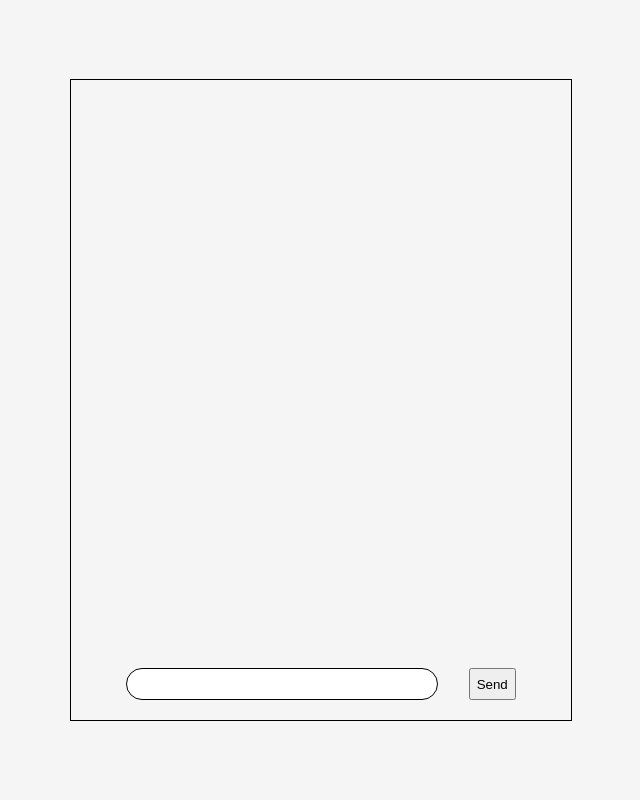
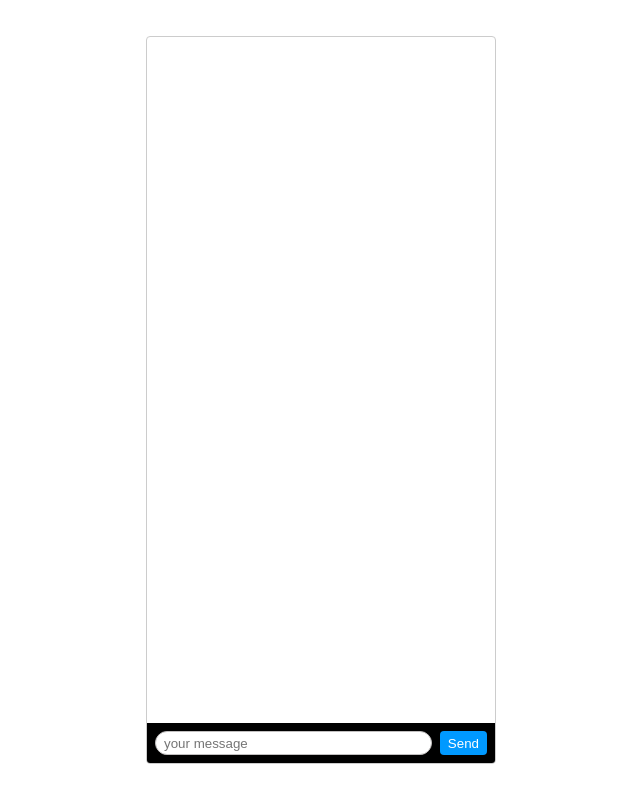
Before and after one commit to Sergi-Virgili/node-simple-chat, a website: page client/index.html in a window 1280 px wide. Shown: the whole page, without its empty margins (319-959 px from the left). Drawn offline with Linux system fonts and the light colour scheme.

Commit message:
Refactor chat UI

```diff
--- a/client/index.html
+++ b/client/index.html
@@ -16,7 +16,7 @@
 
         socket.on("chat message", (msg, lastID) => {
             const messages = document.getElementById("messages")
-            const item = `<li>${lastID} - ${msg}</li>`
+            const item = `<li>${msg}</li>`
             messages.insertAdjacentHTML('beforeend',item)
             socket.auth.serverOffset = lastID
         });
@@ -35,12 +35,13 @@
     </script>
 </head>
 <body>
-    <main>
+    <section id="chat">
         <ul id="messages">
         </ul>
         <form id="form" action="">
-            <input type="text" name="message" id="input"> <button type="submit">Send</button>
+            <input type="text" name="message" id="input" placeholder="your message" autocomplete="off">
+            <button type="submit">Send</button>
         </form>
-    </main>
+    </section>
 </body>
 </html>
--- a/client/styles.css
+++ b/client/styles.css
@@ -1,43 +1,76 @@
+*,
+*::before,
+*::after {
+    box-sizing: border-box;
+}
+
+:root {
+    color-scheme: light dark;
+}
+
 body {
     margin: 0;
-    padding: 0;
-    font-family: sans-serif;
-    background-color: #f5f5f5;
-    box-sizing: border-box;
+    padding: 36px;
+    font-family: system-ui, -apple-system, BlinkMacSystemFont, 'Segoe UI', Roboto, Oxygen, Ubuntu, Cantarell, 'Open Sans', 'Helvetica Neue', sans-serif;
+    display: grid;
+    place-content: center;
+    height: 100vh;
+    grid-template-rows: 1fr;
+
+}
+#chat {
+    border: solid 1px #ccc;
+    border-radius: 4px;
+    overflow: hidden;
+    width: 350px;
+    height: 100%;
+    position: relative;
+}
+
+#form {
+    bottom: 0;
     display: flex;
-    align-items: center;
-    justify-content: center;
-    height: 100vh;
+    height: 40px;
+    left: 0;
+    padding: 4px;
+    position: absolute;
+    right: 0;
+    background-color: #000;
 }
-main {
-    margin: auto;
-    display: flex;
-    flex-direction: column;
-    width: 500px;
-    height: 80vh;
-    border: solid 1px black;
+
+#input {
+   border-radius: 9999px;
+   border: solid 1px #c1bfbf;
+   flex: 1;
+   margin: 4px;
+   padding: 0 8px;
 }
+
+#input:focus {
+    outline: none;
+    border-color: #ccc;
+}
+
+#form > button {
+    background: #09f;
+    color: #fff;
+    border: 0;
+    border-radius: 4px;
+    margin: 4px;
+    padding: 0 8px;
+}
+
 
 #messages {
     list-style: none;
     margin: 0;
-    padding: 40px;
+    padding: 0;
 }
 
-#form {
-    margin: 0 40px;
-    margin-top: auto;
+#messages > li {
+    padding: .5rem 1rem;
+}
 
-    display: flex;
-    justify-content: space-around;
-    margin-bottom: 20px;
+#messages > li:nth-child(odd) {
+    background: #000;
 }
-#form > input {
-
-    width: 300px;
-    height: 30px;
-    border: solid 1px black;
-    border-radius: 20px;
-    padding: 0 5px;
-    font-size: 16px;
-}
```
